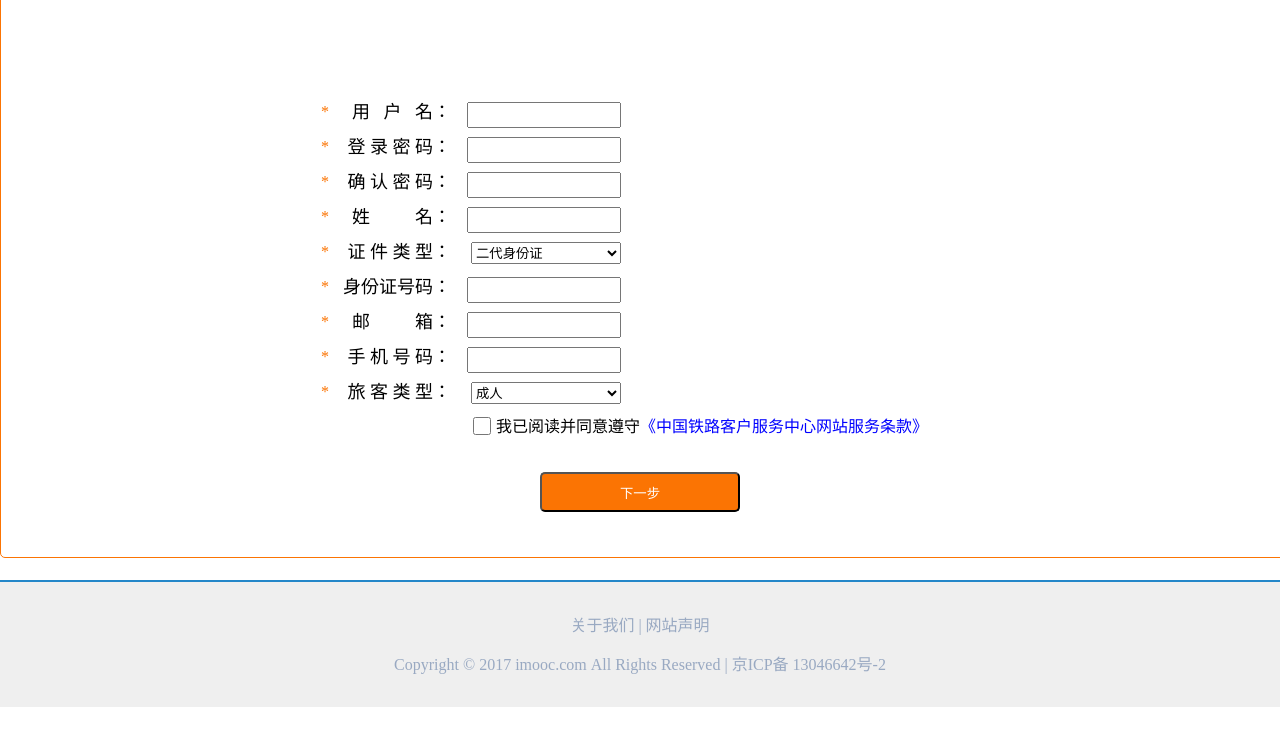
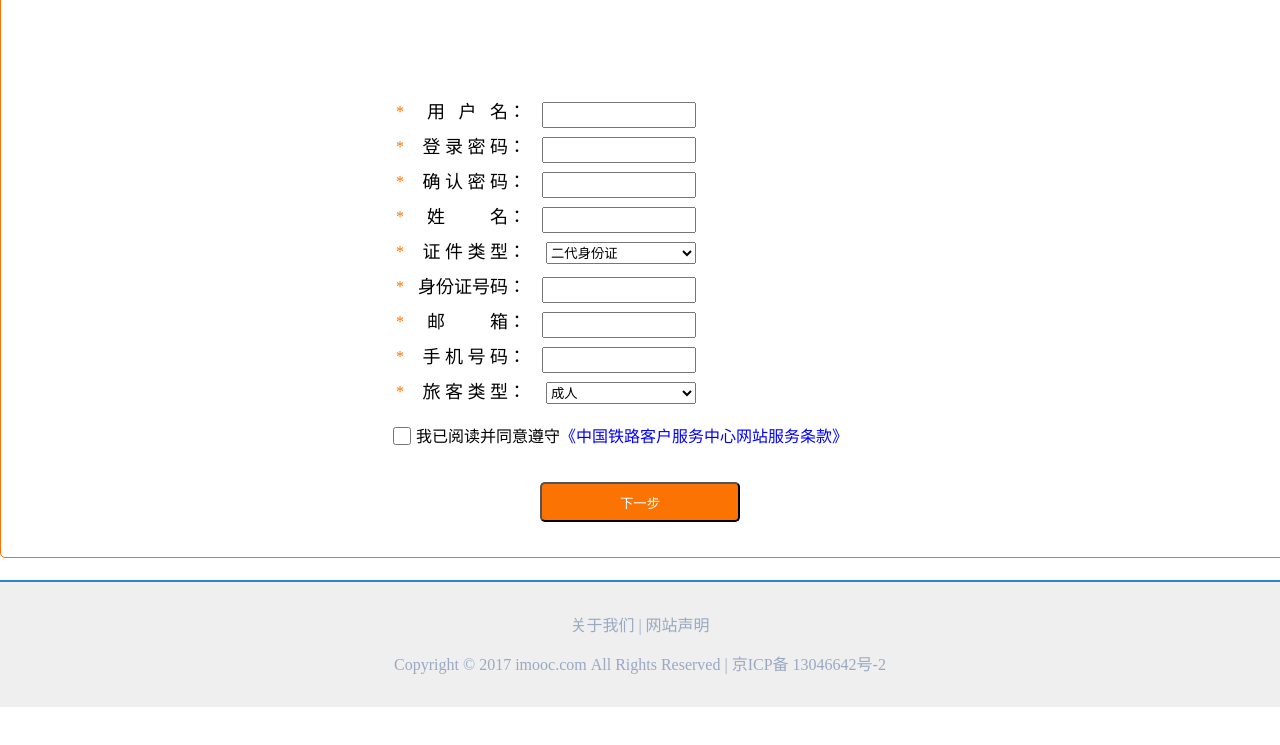
Before and after one commit to laodu1898/forms-status.github.io, a plain HTML site: page index.html in a window 1280 px wide. Shown: the part 197-942 px from the top of the page. Drawn offline with Linux system fonts and the light colour scheme.

Commit message:
replace position

```diff
--- a/css/style.css
+++ b/css/style.css
@@ -134,7 +134,12 @@ header div,header span{
 	height: 30px;
 	line-height: 30px;
 	position: relative;
+	margin-left: 75px;
 	margin-top: 5px;
+}
+.form .form-body #confirm-last{
+	margin-left: -80px;
+	margin-top: 15px;
 }
 .star{
 	position: absolute;
--- a/index.html
+++ b/index.html
@@ -109,7 +109,7 @@
                     <div class="form-confirm">
                         <span class="star">*</span><p class="passenger">&nbsp;&nbsp;旅&nbsp;客&nbsp;类&nbsp;型：</p><select id="passenger"><option value="adult" selected>成人</option><option value="child">儿童</option></select><span class="present"></span>
                     </div>
-                    <div class="form-confirm">
+                    <div class="form-confirm" id="confirm-last">
                         <input type="checkbox" name="name" id="square" class="regular-square">
                         <div class="regular">
                             我已阅读并同意遵守<span class="regular-blue">《中国铁路客户服务中心网站服务条款》</span>
```
